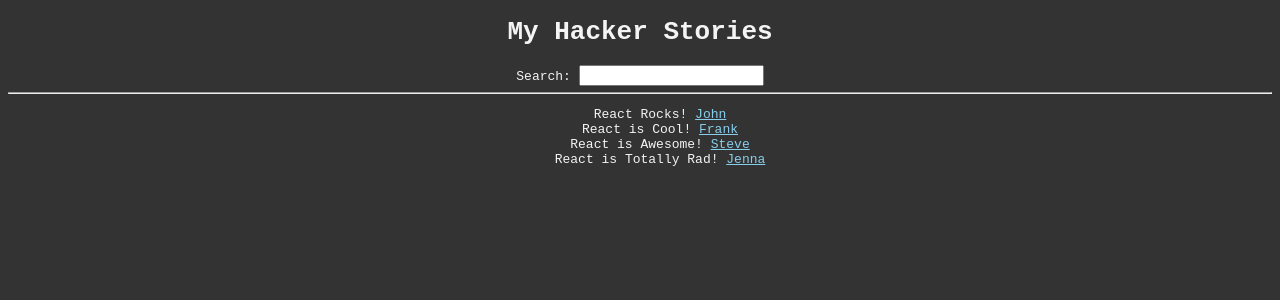
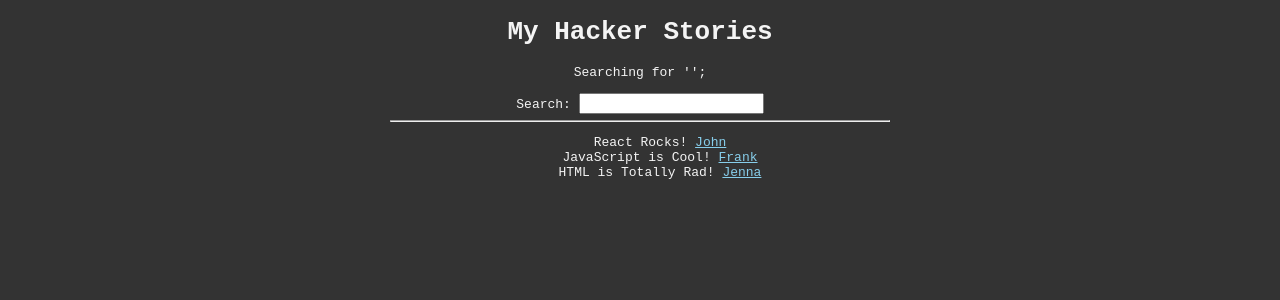
Before and after one commit to AndrewJacobVlietstra/React, a React (Create React App) app in the folder hacker-stories2/: page / in a window 1280 px wide. Shown: the top 300 px of the page. Built offline with nearby package versions, Linux system fonts and the light colour scheme.

Commit message:
Made a searchbar that filters through an array and returns whatever matches the search value

```diff
--- a/hacker-stories2/src/App.css
+++ b/hacker-stories2/src/App.css
@@ -1,6 +1,8 @@
 .App {
   text-align: center;
   color: #f4f4f4;
+  max-width: 500px;
+  margin: 0 auto;
 }
 
 a {
--- a/hacker-stories2/src/App.js
+++ b/hacker-stories2/src/App.js
@@ -1,35 +1,5 @@
+import { useState } from 'react';
 import "./App.css";
-
-const list = [
-  {
-    title: "React Rocks!",
-    author: "John",
-    url: "https://www.google.com/",
-    points: 5,
-    id: 0,
-  },
-  {
-    title: "React is Cool!",
-    url: "https://www.youtube.com/",
-    author: "Frank",
-    point: 8,
-    id: 2,
-  },
-  {
-    title: "React is Awesome!",
-    url: "https://www.facebook.com/",
-    author: "Steve",
-    point: 2,
-    id: 3,
-  },
-  {
-    title: "React is Totally Rad!",
-    url: "https://www.facebook.com/",
-    author: "Jenna",
-    point: 21,
-    id: 4,
-  },
-];
 
 // function getSomething(something) {
 //   return something;
@@ -46,32 +16,110 @@ const list = [
 //   return newArr;
 // }
 
+class Developer {
+
+  constructor(firstName, lastName) {
+    this.firstName = firstName;
+    this.lastName = lastName
+  }
+
+  getname() {
+    return `${this.firstName} ${this.lastName}`;
+  }
+
+};
+
+const andrew = new Developer('Andrew', 'Vlietstra');
+console.log(andrew);
+console.log(andrew.getname());
+
 function App() {
+  // console.log('App Renders');
+  const [userSearch, setUserSearch] = useState('');
+
+  const handleSearch = (e) => {
+    setUserSearch(e.target.value);
+  };
+
+
+  const stories = [
+    {
+      title: "React Rocks!",
+      author: "John",
+      url: "https://www.google.com/",
+      points: 5,
+      id: 0,
+    },
+    {
+      title: "JavaScript is Cool!",
+      url: "https://www.youtube.com/",
+      author: "Frank",
+      point: 8,
+      id: 2,
+    },
+    {
+      title: "HTML is Totally Rad!",
+      url: "https://www.facebook.com/",
+      author: "Jenna",
+      point: 21,
+      id: 3,
+    },
+  ];
+
+  const filteredStories = stories.filter((story) => {
+    return story.title.toLowerCase().includes(userSearch.toLowerCase());
+  });
+
+  const title = 'My Hacker Stories';
   return (
     <div className="App">
-      <h1>My Hacker Stories</h1>
-      <label htmlFor="search">Search: </label>
-      <input id="search" type="text" />
-
+      <h1>{title}</h1>
+      <Search onSearch={handleSearch} searchValue={userSearch} />
       <hr />
-      <List />
+      <List list={filteredStories} />
     </div>
   );
 };
 
-function List() {
+// These component functions are similar to classes in a sense
+// as they can instantiate as many JSX elements as you want but
+// react components are technically not classes
+function List(props) {
+  // console.log('List Renders');
   return (
     <ul>
-      {list.map((item) => (
-        <li key={item.id}>
-          <span>{item.title} </span>
-          <span>
-            <a href={item.url}>{item.author}</a>
-          </span>
-        </li>
-      ))}
+      {props.list.map(item => <Item key={item.id} itemData={item} />)}
     </ul>
   );
 };
 
+function Item(props) {
+  // console.log('Item Renders');
+  return (
+    <li>
+      <span>{props.itemData.title} </span>
+      <span>
+        <a target="_blank" rel="noreferrer" href={props.itemData.url}>{props.itemData.author}</a>
+      </span>
+    </li>
+  );
+};
+
+function Search(props) {
+  // console.log('Search Renders');
+
+  const handleChange = (e) => {
+    props.onSearch(e);
+  };
+
+
+  return (
+    <>
+      <p>Searching for '<strong>{props.searchValue}</strong>';</p>
+      <label htmlFor="search">Search: </label>
+      <input id="search" type="text" onChange={handleChange} /> <br />
+    </>
+  );
+};
+
 export default App;
```
